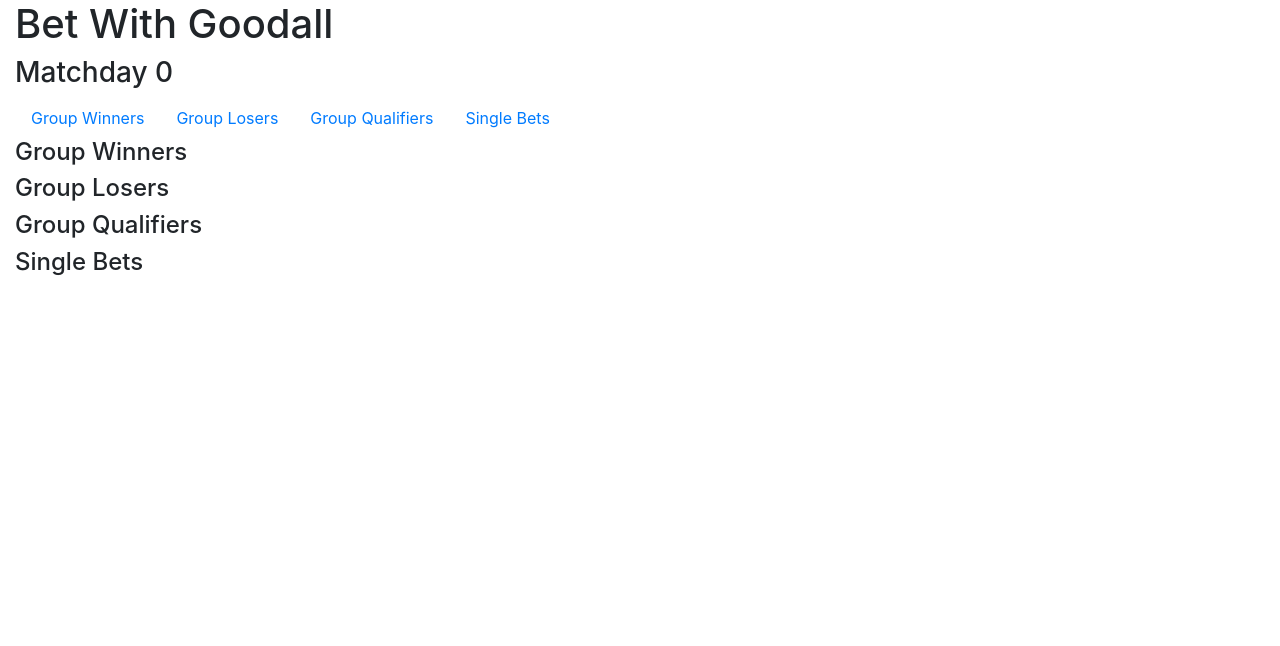
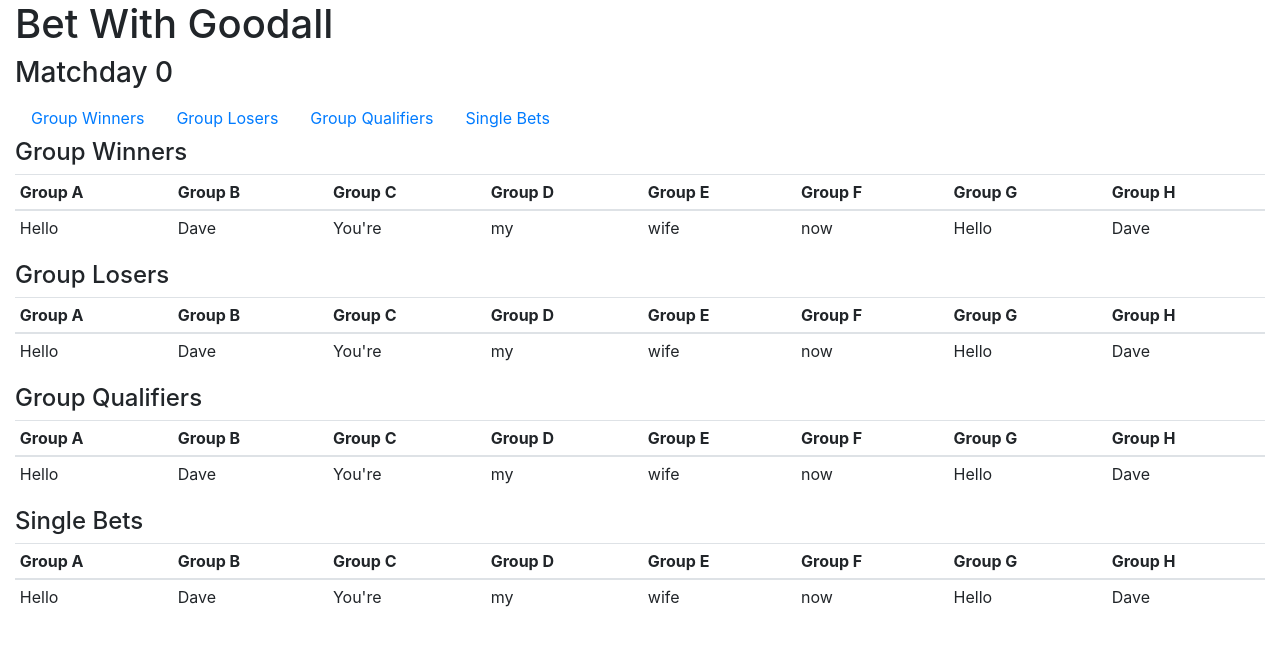
Before and after one commit to paulbailey/bet-with-goodall, a React (Create React App) app: page / in a window 1280 px wide. Shown: the top 646 px of the page. Built offline with nearby package versions, Linux system fonts and the light colour scheme; no server answers.

Commit message:
Moar stuff

```diff
--- a/src/App.js
+++ b/src/App.js
@@ -2,7 +2,6 @@ import 'whatwg-fetch'
 import React, { Component } from 'react'
 import './App.css'
 import CategoryList from './CategoryList'
-import Categories from './Categories'
 import 'bootstrap'
 import 'bootstrap/dist/css/bootstrap.min.css'
 
@@ -55,6 +54,19 @@ class App extends Component {
   }
 
   render() {
+    const propsbets = [
+      {
+        A: 'Hello',
+        B: 'Dave',
+        C: 'You\'re',
+        D: 'my',
+        E: 'wife',
+        F: 'now',
+        G: 'Hello',
+        H: 'Dave'
+      }
+    ]
+
     return (
       <div className="container-fluid">
         <h1>Bet With Goodall</h1>
@@ -62,13 +74,10 @@ class App extends Component {
         <h3>Matchday {this.state.matchday}</h3>
         <CategoryList
           betCategories={this.state.betCategories}
+          bets={propsbets}
          />
-         <Categories
-          betCategories={this.state.betCategories}
-          bets={this.state.bets}
-          />
       </div>
-    );
+    )
   }
 }
 
--- /dev/null
+++ b/src/BetCategory.js
@@ -0,0 +1,36 @@
+import React from 'react'
+
+export default (props) => {
+  const bets = props.bets.map(el => {
+    return (
+      <tr>
+        <td>{el.A}</td>
+        <td>{el.B}</td>
+        <td>{el.C}</td>
+        <td>{el.D}</td>
+        <td>{el.E}</td>
+        <td>{el.F}</td>
+        <td>{el.G}</td>
+        <td>{el.H}</td>
+      </tr>
+    )
+  })
+  return (<div>
+    <h4>{props.categoryName}</h4>
+    <table className='table table-sm'>
+      <thead>
+        <th>Group A</th>
+        <th>Group B</th>
+        <th>Group C</th>
+        <th>Group D</th>
+        <th>Group E</th>
+        <th>Group F</th>
+        <th>Group G</th>
+        <th>Group H</th>
+      </thead>
+      <tbody>
+      {bets}
+      </tbody>
+    </table>
+    </div>)
+}
--- a/src/Categories.js
+++ /dev/null
@@ -1,27 +0,0 @@
-import React, { Component } from 'react'
-import slugify from 'slugify'
-
-function slug(string) {
-  return slugify(string, {lower:true})
-}
-
-
-class Categories extends Component {
-
-  render() {
-    const sections = this.props.betCategories.map((el) => {
-      return (
-        <div key={slug(el)}>
-          <h4><a name={slug(el)}>{el}</a></h4>
-        </div>
-      )
-    })
-    return (
-      <div>
-      {sections}
-      </div>
-    )
-  }
-}
-
-export default Categories
--- a/src/CategoryList.js
+++ b/src/CategoryList.js
@@ -1,5 +1,7 @@
 import React, { Component } from 'react'
 import slugify from 'slugify'
+
+import BetCategory from './BetCategory'
 
 function slug(string) {
   return slugify(string, {lower:true})
@@ -8,6 +10,16 @@ function slug(string) {
 class CategoryList extends Component {
 
   render() {
+  const categories = this.props.betCategories.map(el => {
+    return (
+      <BetCategory
+        key={slug(el)}
+        categoryName={el}
+        bets={this.props.bets}
+      />
+    )
+  })
+
     const cats = this.props.betCategories.map((el) => {
       return (
       <li key={slug(el)} className='nav-item'>
@@ -16,9 +28,12 @@ class CategoryList extends Component {
     })
 
     return (
+      <div>
       <ul className='nav'>
         {cats}
       </ul>
+      {categories}
+      </div>
     )
   }
 }
```
